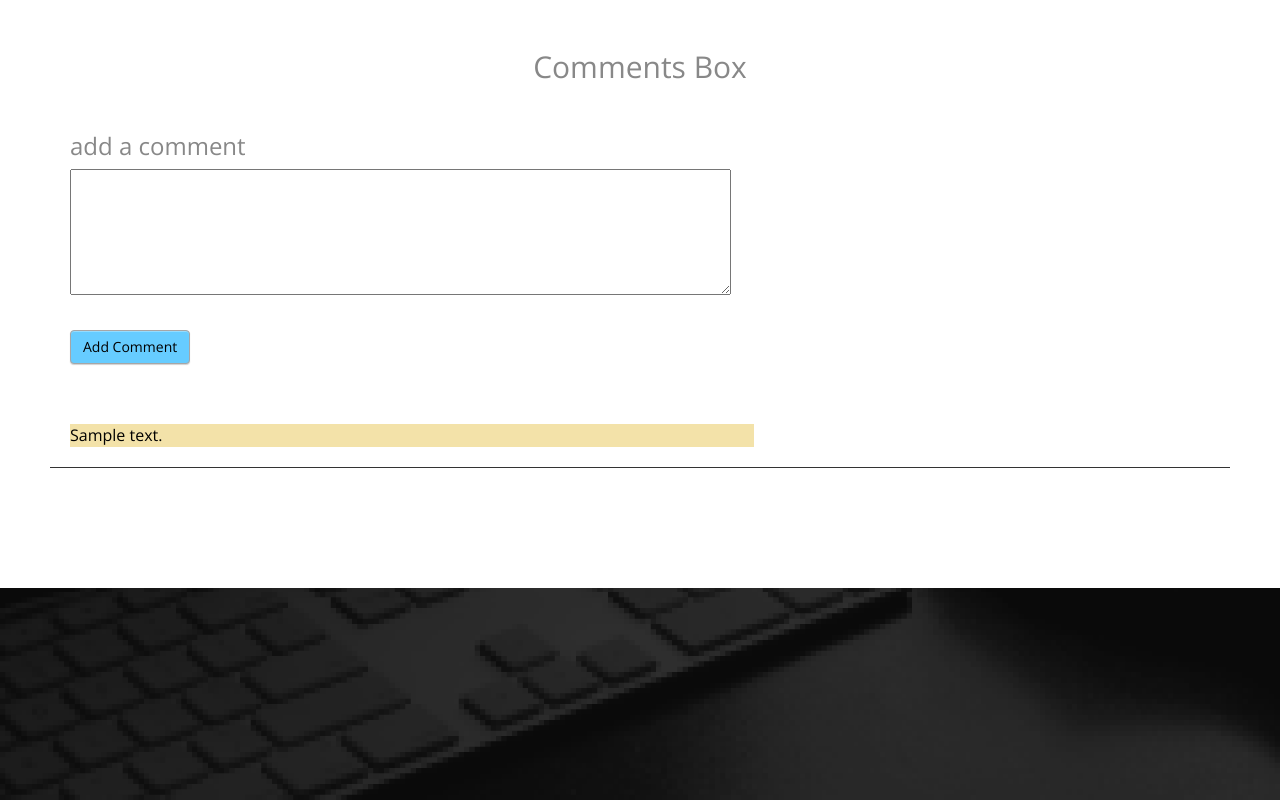
After one commit to prakash89/pingpong, a Rails app: page /comments in a window 1280 px wide. The commit adds this page. Run offline with Rails 7, Linux system fonts and the light colour scheme; tables that the repository leaves empty hold one stand-in row (values such as "Sample post"); style sheets or scripts are compiled from the project's sources; some libraries are stand-ins or nearby versions.

Commit message:
comment option added

```diff
--- a/app/assets/stylesheets/style.scss
+++ b/app/assets/stylesheets/style.scss
@@ -981,6 +981,11 @@ and (max-width : 991px) {
 .journal-entry-devider {
     border-bottom: 2px solid #333; margin: 20px -20px;
 }
+
+.comment-devider {
+    border-bottom: 1px solid #333; margin: 20px -20px;
+}
+
 .match-heading-link {
     text-align: center;
     margin-top: -40px;
@@ -998,3 +1003,28 @@ and (max-width : 991px) {
 .winner-name {
     color: blue;
 }
+
+.padding-comment-btn {
+    margin-top: 30px;
+}
+
+.button {
+  padding: 6px 12px;
+  background-color: #66CCFF;
+  font-size: 14px;
+  color: black;
+  line-height: 1.428571429;
+  text-align: center;
+  text-decoration: none;
+  cursor: pointer;
+  border: 1px solid #A6A6A6;
+  border-radius: 4px;
+  box-shadow: 0 1px 0 rgba(255,255,255,0.3) inset,0 1px 1px rgba(100,100,100,0.3);
+}
+
+.comment-font-design {
+    color: black;
+    width: 60%;
+    font-size: 16px;
+    background-color: #F3E2A9;
+}
--- /dev/null
+++ b/app/controllers/comments_controller.rb
@@ -0,0 +1,30 @@
+class CommentsController < ApplicationController
+
+  def index
+    @comments = Comment.all.reverse
+  end
+
+  def new
+  end
+
+  def create
+    @comment = Comment.new(comment_params)
+    if @comment.save
+      redirect_to comments_path
+    else
+      render 'new'
+    end
+  end
+
+  def destroy
+    @comment = Comment.find(params[:id])
+    @comment.destroy
+    redirect_to comments_path
+  end
+
+  private
+
+  def comment_params
+    params.require(:comment).permit(:comment_name)
+  end
+end
--- /dev/null
+++ b/app/models/comment.rb
@@ -0,0 +1,2 @@
+class Comment < ActiveRecord::Base
+end
--- /dev/null
+++ b/app/views/comments/index.html.erb
@@ -0,0 +1,48 @@
+<div class="section-modal contact">
+	<div class="modal-content">
+		<div class="container">
+		<h2 class="match-heading">Comments Box</h2>
+
+		<!-- <div class="col-md-6">
+			<div class="testimonial">
+			<%=  %>
+				<div class="speech">
+					<h2><%= %></h2>
+				</div>
+			</div>
+		</div>
+
+		<div class="col-md-6">
+			<div class="testimonial">
+			<%=  %>
+				<div class="speech">
+					<h2><%= %></h2>
+				</div>
+			</div>
+		</div> -->
+<%= form_tag(comments_path, :method => "post") do %>
+	<div class="padding-btwn-fileds">
+		<h3>add a comment</h3>
+	</div>
+	<div>
+		<textarea rows="6" cols="80" class="textarea comment_box" placeholder="comment here" id="comment" name="comment[comment_name]">
+		</textarea>
+		<%#= text_area_tag :comment_name%>
+		<div class="padding-comment-btn">
+			<%= submit_tag "Add Comment", class: "button" %>
+		</div>
+	</div>
+	<% end %>
+	<div class="padding-slider">
+	<% @comments.each do |comment| %>
+	<div class = "comment-font-design"><%= comment.comment_name %></div>
+	<% if current_user.present? %>
+	<%= link_to "destroy", comment_path(comment), method: :delete, data: {confirm: 'Are u sure'} %>
+	<% end %>
+	<div class="comment-devider"></div>
+	<% end %>
+	</div>
+
+		</div>
+	</div>
+</div>
--- a/config/routes.rb
+++ b/config/routes.rb
@@ -17,6 +17,7 @@ Rails.application.routes.draw do
   resources :sessions
   resources :contests
   resources :matches
+  resources :comments
 
   # The priority is based upon order of creation: first created -> highest priority.
   # See how all your routes lay out with "rake routes".
```
Also changed, not shown: app/views/welcome/index.html.erb (+11 -0 lines), db/migrate/20150317051954_create_comments.rb (added, +9 -0 lines), db/schema.rb.
